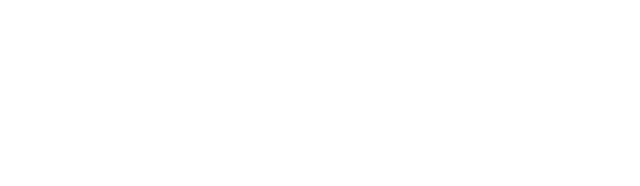
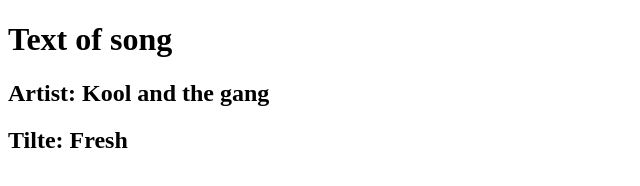
Before and after one commit to nowakowskitomasz/learning-git2, a plain HTML site: page index.html in a window 1280 px wide. Shown: the whole page, without its empty margins (0-640 px from the left). Drawn offline with Linux system fonts and the light colour scheme.

Commit message:
Add title and name of artist

```diff
--- a/index.html
+++ b/index.html
@@ -7,7 +7,9 @@
 	</head>
 	<body>
 		<header>
-			<h1></h1>
+			<h1>Text of song</h1>
+			<h2>Artist: Kool and the gang</h2>
+			<h2>Tilte: Fresh
 		</header>
 		<section>
 			<div>
```
